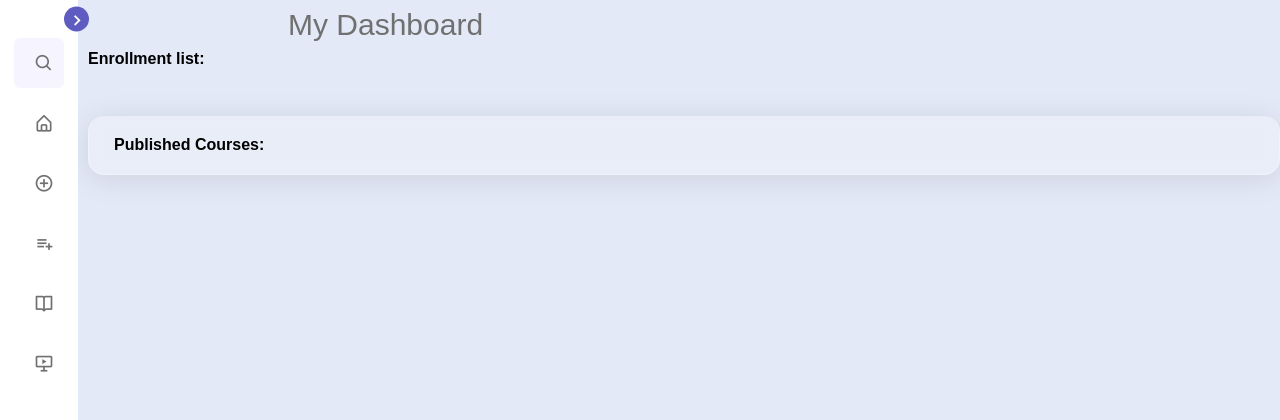
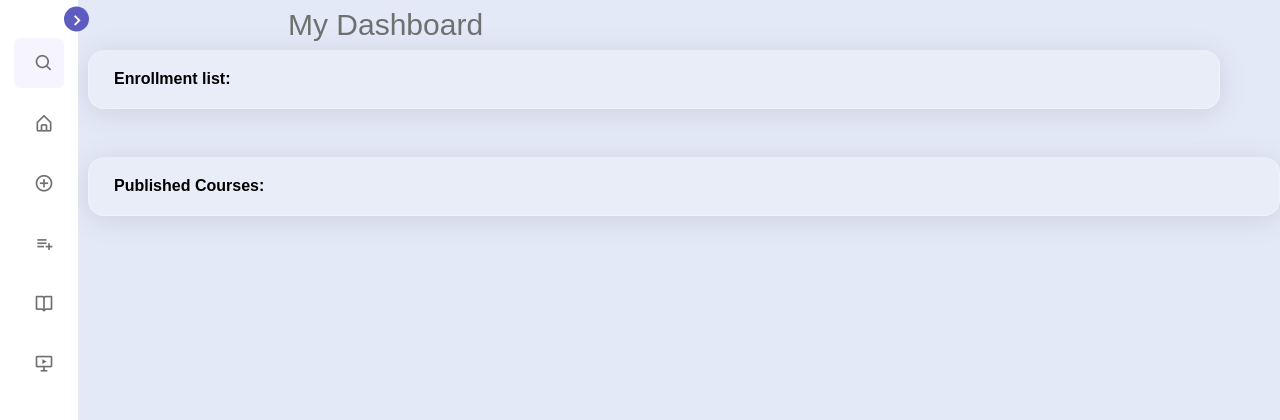
Before and after one commit to Clemo97/MasomoPopote, a Django app: template tutors/templates/tutors/tutor.html in a window 1280 px wide. Shown: the top 420 px of the page. Run offline with Django 3.2, Linux system fonts and the light colour scheme; the template is opened without the code that fills it, so the values that code supplies are empty.

Commit message:
css for enrollement list

```diff
--- a/app/static/css/style.css
+++ b/app/static/css/style.css
@@ -334,6 +334,17 @@ section.home {
     width: calc(100% - 88px);
 }
 
+.tutor {
+    width: 95%;
+    background-color: rgba(255, 255, 255, 0.2);
+    border: 1px solid rgba(255, 255, 255, 0.3);
+    border-radius: 16px;
+    border-top: 0;
+    padding: 20px 25px;
+    box-shadow: 0 4px 30px rgba(0, 0, 0, 0.1);
+    backdrop-filter: blur(5px);
+}
+
 .new, .what{
     width: 45%;
     background-color: rgba(255, 255, 255, 0.2);
```
